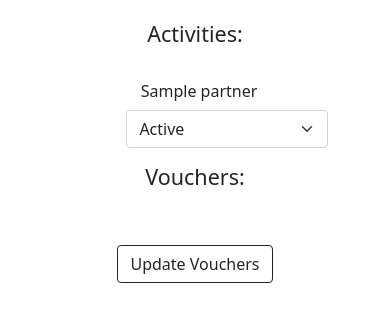
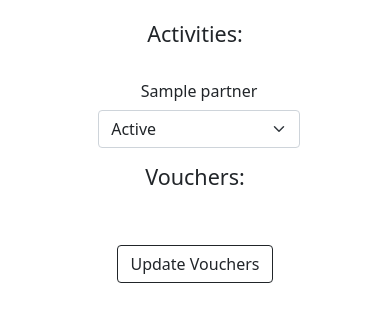
Before and after one commit to geekk0/event_tickets, a Django app: page /ticket_info/000 in a window 390 px wide. Shown: the part 610-922 px from the top of the page. Run offline with Django 5.2, Linux system fonts and the light colour scheme; a user stored in the database is signed in; tables that the repository leaves empty hold one stand-in row (values such as "Sample post").

Commit message:
ticket_info try to fix design mobile v7 display ruby

```diff
--- a/templates/ticket_info.html
+++ b/templates/ticket_info.html
@@ -64,8 +64,7 @@
                                     </div>
 
 
-                                    <div class="row col-12  col-md-10 offset-md-1" style="display: block ruby;
-                                    margin-top:2%">
+                                    <div class="row col-12  col-md-10 offset-md-1" style="margin-top:2%">
 
                                         <!--<div class="col-5 col-md-4" >
                                             {% if activity.partner.image %}
@@ -133,7 +132,7 @@
                                     </div>
 
                                     <div class="row col-12  col-md-10 offset-md-1"
-                                         style="display: block ruby; margin-top:2%">
+                                         style="margin-top:2%">
                                         <div class="col-5 col-md-4 voucher_image" >
                                             {% if voucher.partner.image %}
                                                     <img src="{{ voucher.partner.image.url }}"
```
